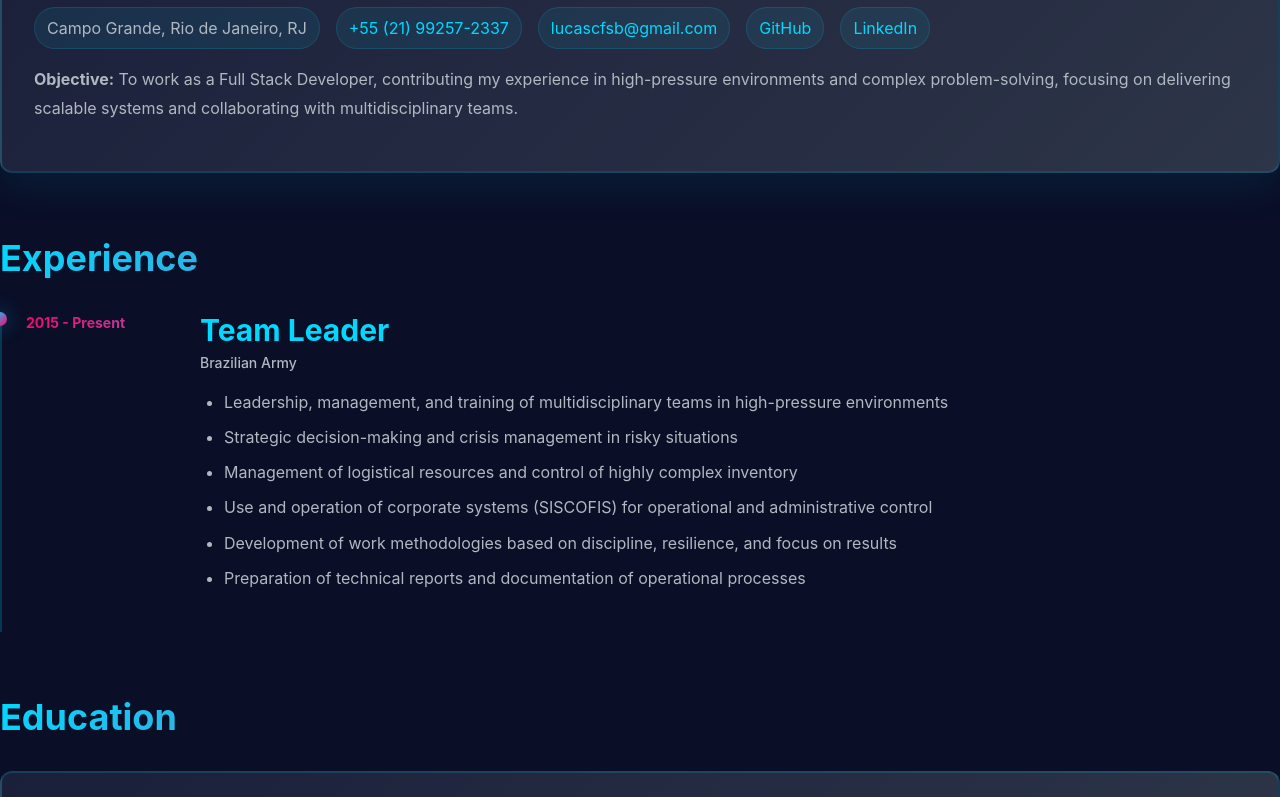
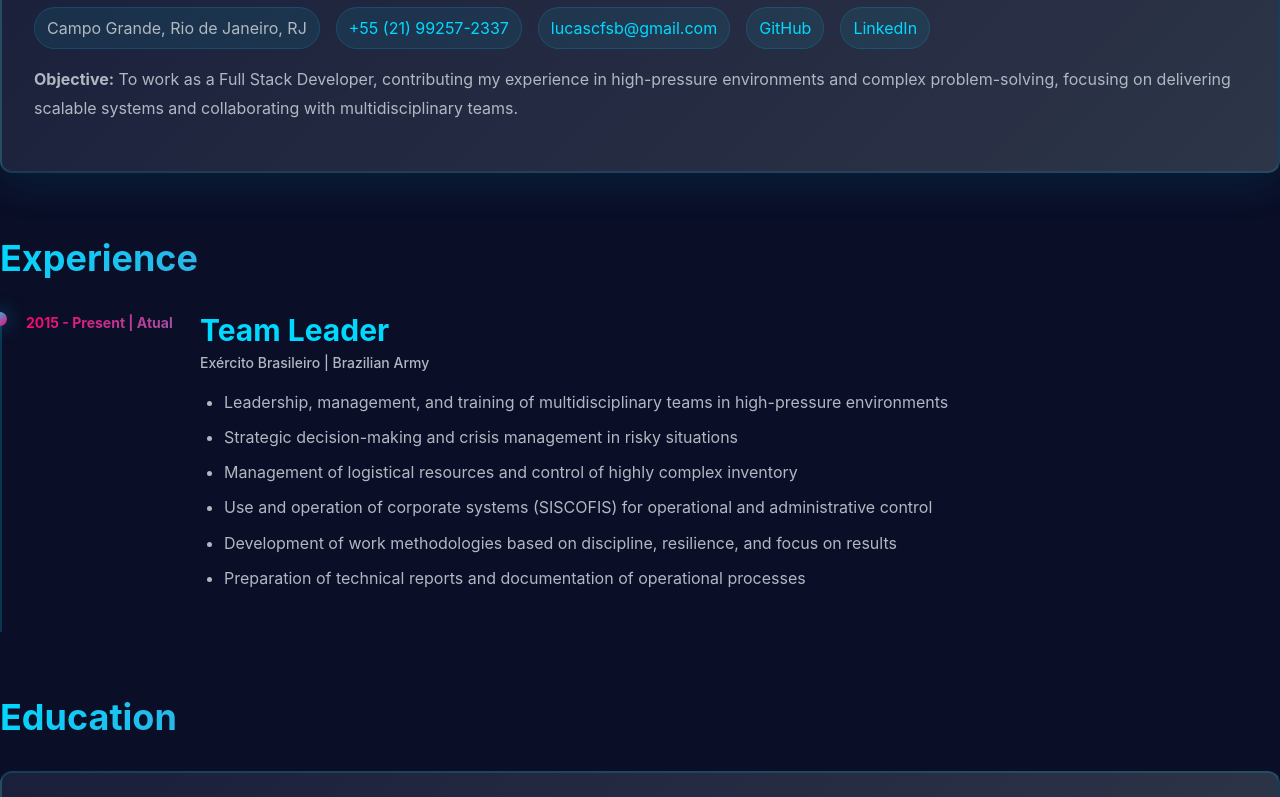
Before and after one commit to Lucascfsb/portfolio-lucas, a React app: page /resume in a window 1280 px wide. Shown: the part 538-1335 px from the top of the page. Built offline with nearby package versions, Linux system fonts and the light colour scheme; the HTML template or start-up script is replaced by a standard one.

Commit message:
Ajuste de textos

```diff
--- a/src/content/content.ts
+++ b/src/content/content.ts
@@ -150,7 +150,7 @@ export const experience: Experience[] = [
     id: 'exp-1',
     titleEn: 'Team Leader',
     titlePt: 'Líder de Equipe',
-    company: 'Brazilian Army',
+    company: 'Exército Brasileiro | Brazilian Army',
     startYear: 2015,
     current: true,
     descriptionEn: [
--- a/src/pages/Resume.tsx
+++ b/src/pages/Resume.tsx
@@ -54,7 +54,7 @@ export function Resume() {
           {experience.map((item) => (
             <div key={item.id} className={styles.timelineItem}>
               <div className={styles.timelineDate}>
-                {item.startYear} {item.endYear ? `- ${item.endYear}` : item.current ? '- Present' : ''}
+                {item.startYear} {item.endYear ? `- ${item.endYear}` : item.current ? '- Present | Atual' : ''}
               </div>
               <div className={styles.timelineContent}>
                 <h3>{isPortuguese ? item.titlePt : item.titleEn}</h3>
```
